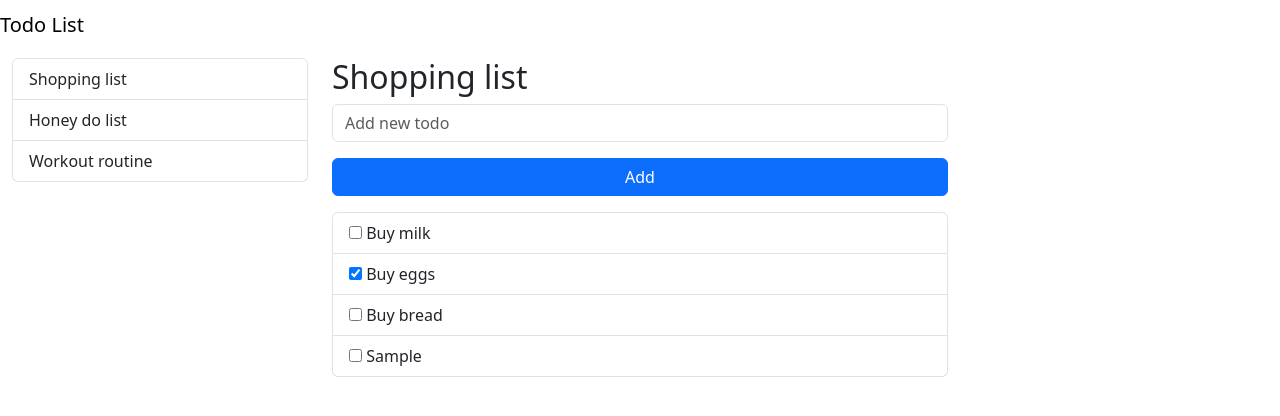
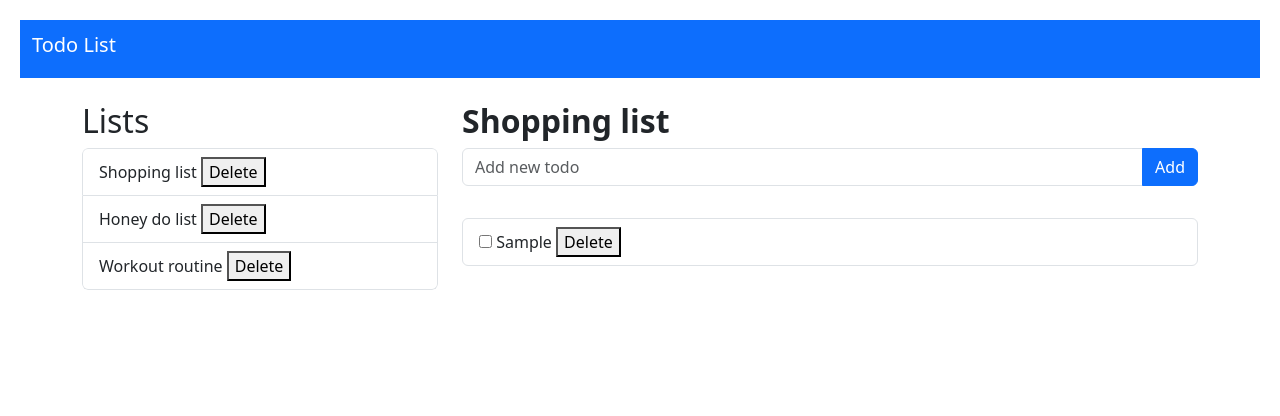
Before and after one commit to C-Cipher404/ToDoProject, a plain HTML site: page index.html in a window 1280 px wide. Both pictures are taken after typing "Sample" into the empty fields and a click on the button "Add". Drawn offline with nearby package versions, Linux system fonts and the light colour scheme.

Commit message:
adding more CSS and more HTML and more JS

```diff
--- a/index.html
+++ b/index.html
@@ -6,29 +6,35 @@
     <script src="script.js" defer></script>
     <link rel="stylesheet" href="style.css">
     <link href="https://cdn.jsdelivr.net/npm/bootstrap@5.3.0-alpha3/dist/css/bootstrap.min.css" rel="stylesheet">
-    <title>Document</title>
+    <title>Todo List</title>
 </head>
 <body>
     <div class="outer">
-        <nav class="navbar">
-            <h1 class="navbar-brand">Todo List</h1>
+        <nav class="navbar navbar-expand-lg navbar-dark bg-primary">
+            <div class="container-fluid">
+                <h1 class="navbar-brand">Todo List</h1>
+            </div>
         </nav>
-        <div class="container-fluid">
+        <div class="container mt-4">
             <div class="row">
-                <div class="col-3">
-                    <div id="lists"></div>
+                <div class="col-md-4">
+                    <h2>Lists</h2>
+                    <div id="lists" class="list-group overflow-auto" style="max-height: 300px;"></div>
                 </div>
-                <div class="col-6">
+                <div class="col-md-8">
                     <h2 id="current-list-name">Shopping List</h2>
                     <div class="d-flex flex-column">
-                        <input id="todoInput" type="text" class="form-control mb-3" placeholder="Add new todo">
-                        <button id="addButton" class="btn btn-primary mb-3">Add</button>
-
-                        <div id="current-list-toDos"></div>
+                        <div class="input-group mb-3">
+                            <input id="todoInput" type="text" class="form-control" placeholder="Add new todo">
+                            <button id="addButton" class="btn btn-primary">Add</button>
+                        </div>
+                        <div id="current-list-toDos" class="list-group mt-3"></div>
                     </div>
                 </div>
             </div>
         </div>
     </div>
+
+    <script src="https://cdn.jsdelivr.net/npm/bootstrap@5.3.0-alpha3/dist/js/bootstrap.bundle.min.js"></script>
 </body>
 </html>
--- a/script.js
+++ b/script.js
@@ -1,76 +1,93 @@
-document.getElementById("addButton").addEventListener("click", function() {
-    const todoInput = document.getElementById("todoInput");
-    const todoText = todoInput.value.trim();
-
-    if (todoText) {
-        currentList.toDos.push({ task: todoText, completed: false });
-        todoInput.value = "";
-        render();
-    }
-});
-
 const lists = {
-    1: { name: 'Shopping list', items: ['milk', 'bread', 'eggs'] },
-    2: { name: 'Honey do list', items: ['clean garage', 'mow lawn'] },
-    3: { name: 'Workout routine', items: ['push-ups', 'squats', 'planks'] }
+    1: { name: 'Shopping list', toDos: [] },
+    2: { name: 'Honey do list', toDos: [] },
+    3: { name: 'Workout routine', toDos: [] },
 };
 
-const currentList = {
-    name: "Shopping list",
-    toDos: [
-        { task: "Buy milk", completed: false },
-        { task: "Buy eggs", completed: true },
-        { task: "Buy bread", completed: false }
-    ]
-};
+let currentList = lists[1];
+
+const todoInput = document.getElementById("todoInput");
+const addButton = document.getElementById("addButton");
+const listsContainer = document.getElementById('lists');
+const currentListName = document.getElementById('current-list-name');
+const currentListToDos = document.getElementById('current-list-toDos');
+
+addButton.addEventListener("click", addTodo);
+
+function clearInput() {
+    todoInput.value = '';
+}
+
 function addTodo() {
-    const todoInput = document.getElementById('todoInput');
     const todoText = todoInput.value.trim();
     if (todoText) {
         currentList.toDos.push({ task: todoText, completed: false });
-        todoInput.value = '';
+        clearInput();
         render();
     }
 }
-document.getElementById("addButton").addEventListener("click", addTodo);
 
 function toggleTodoCompletion(index) {
     currentList.toDos[index].completed = !currentList.toDos[index].completed;
     render();
 }
 
+function removeTodo(index) {
+    currentList.toDos.splice(index, 1);
+    render();
+}
+
+function markTodoAsCompleted(index) {
+    currentList.toDos[index].completed = !currentList.toDos[index].completed;
+    render();
+}
+
+function removeAllToDosCompleted() {
+    currentList.toDos = currentList.toDos.filter(todo => !todo.completed);
+    render();
+}
+
+function addList() {
+    const listName = prompt("Enter the name of the new list:");
+    if (listName) {
+        const newListId = Object.keys(lists).length + 1;
+        lists[newListId] = { name: listName, toDos: [] };
+        currentList = lists[newListId];
+        render();
+    }
+}
+
+function removeList(listId) {
+    if (confirm(`Are you sure you want to delete the list: ${lists[listId].name}?`)) {
+        delete lists[listId];
+        currentList = lists[Object.keys(lists)[0]] || null;
+        render();
+    }
+}
+
 function render() {
+
     let listsHtml = '<ul class="list-group">';
     Object.keys(lists).forEach((key) => {
-      listsHtml += `<li class="list-group-item">${lists[key].name}</li>`;
+        listsHtml += `<li class="list-group-item">${lists[key].name}
+                        <button onclick="removeList(${key})">Delete</button>
+                      </li>`;
     });
     listsHtml += '</ul>';
-    document.getElementById('lists').innerHTML = listsHtml;
+    listsContainer.innerHTML = listsHtml;
 
-    document.getElementById('current-list-name').innerText = currentList.name;
+    currentListName.innerText = currentList.name;
 
     let toDosHtml = '<ul class="list-group">';
     currentList.toDos.forEach((todo, index) => {
         toDosHtml += `
             <li class="list-group-item">
-                <input type="checkbox" ${todo.completed ? 'checked' : ''} onclick="toggleTodoCompletion(${index})">
+                <input type="checkbox" ${todo.completed ? 'checked' : ''} onclick="markTodoAsCompleted(${index})">
                 ${todo.task}
+                <button onclick="removeTodo(${index})">Delete</button>
             </li>`;
     });
     toDosHtml += '</ul>';
-    document.getElementById('current-list-toDos').innerHTML = toDosHtml;
+    currentListToDos.innerHTML = toDosHtml;
 }
-
-function addList() {
-    const listName = prompt("Enter the name of the new list:");
-
-    if (listName) {
-        const newListId = Object.keys(lists).length + 1;
-        lists[newListId] = {
-            name: listName,
-            toDos: []
-        };
-        currentList = lists[newListId];
-        render();
-    }
-}
+render();
--- a/style.css
+++ b/style.css
@@ -0,0 +1,14 @@
+.outer {
+    padding: 20px;
+}
+#current-list-name {
+    font-weight: bold;
+}
+.list-group-item {
+    display: flex;
+    justify-content: space-between;
+    align-items: center;
+}
+#current-list-toDos {
+    margin-top: 20px;
+}
```
